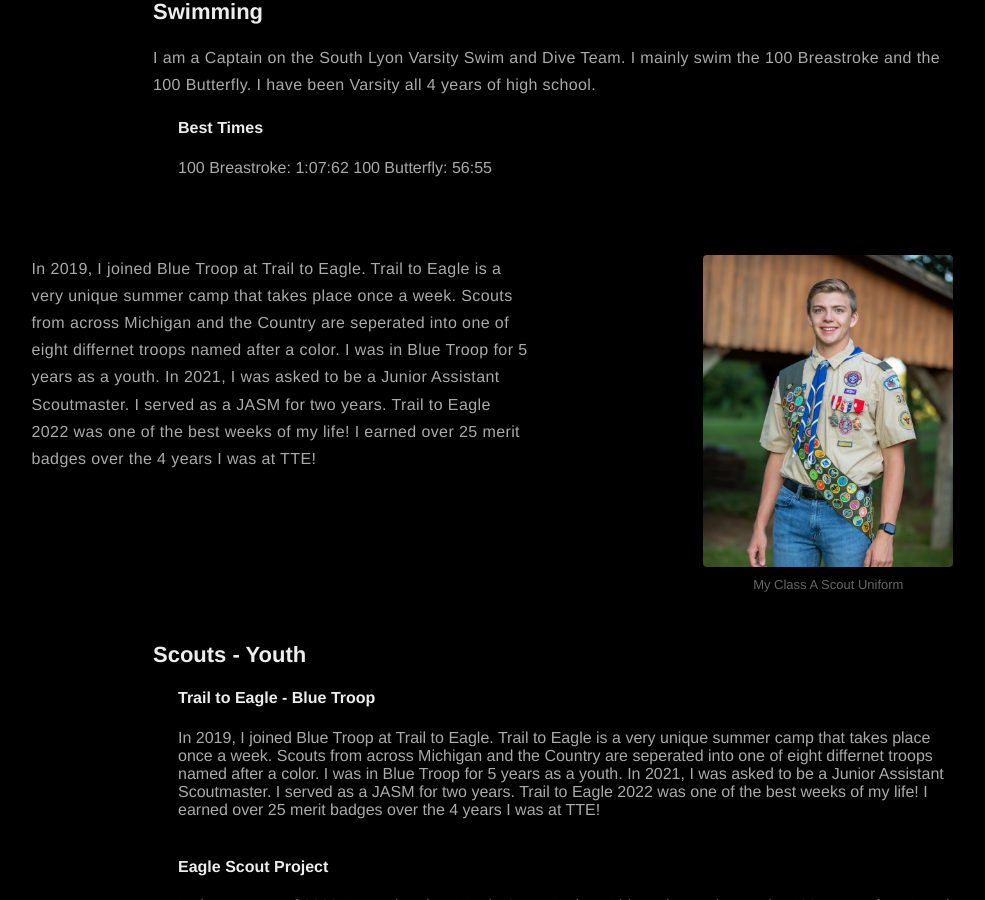
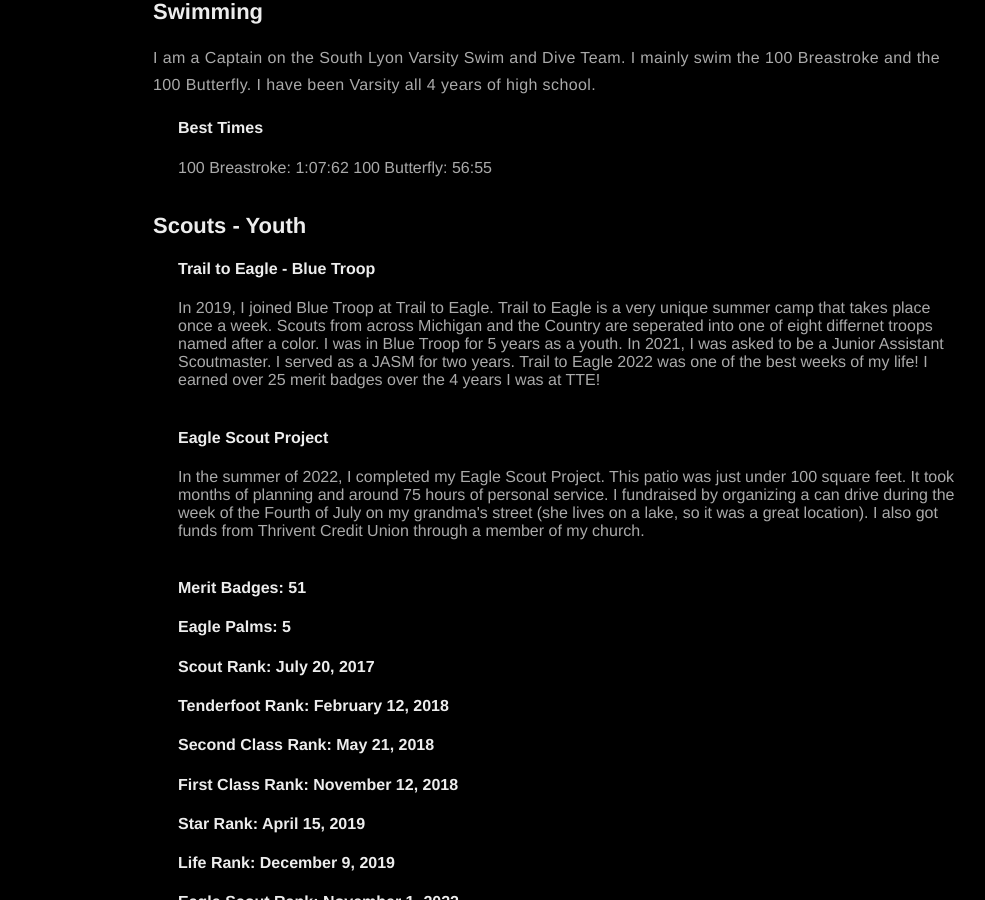
Before and after one commit to JDBurchHuzzah/jdburchhuzzah.github.io, a Jekyll site: the page built from about.md, in a window 1280 px wide and 900 px high, scrolled down 1863 px. Shown: the whole window, without its empty margins (82-1067 px from the left). Built offline with Jekyll 4.4.1, drawn with Linux system fonts in a browser that asks for light colours; nearby versions of some CDN libraries.

Commit message:
Update about.md

```diff
--- a/about.md
+++ b/about.md
@@ -39,17 +39,6 @@
   100 Butterfly: 56:55<br><br>
 </div>
 
-<div class="side-by-side">
-    <div class="toleft">
-        <p>In 2019, I joined Blue Troop at Trail to Eagle. Trail to Eagle is a very unique summer camp that takes place once a week. Scouts from across Michigan and the Country are seperated into one of eight differnet troops named after a color. I was in Blue Troop for 5 years as a youth. In 2021, I was asked to be a Junior Assistant Scoutmaster. I served as a JASM for two years. Trail to Eagle 2022 was one of the best weeks of my life! I earned over 25 merit badges over the 4 years I was at TTE!</p>
-    </div>
-
-    <div class="toright">
-        <img class="image" src="/assets/images/boyscout.jpg" alt="Me in my Scout Uniformt">
-        <figcaption class="caption">My Class A Scout Uniform</figcaption>
-    </div>
-</div>
-
 <h2>Scouts - Youth</h2>
 <div style="margin-left: 25px;">
   <h4>Trail to Eagle - Blue Troop</h4>In 2019, I joined Blue Troop at Trail to Eagle. Trail to Eagle is a very unique summer camp that takes place once a week. Scouts from across Michigan and the Country are seperated into one of eight differnet troops named after a color. I was in Blue Troop for 5 years as a youth. In 2021, I was asked to be a Junior Assistant Scoutmaster. I served as a JASM for two years. Trail to Eagle 2022 was one of the best weeks of my life! I earned over 25 merit badges over the 4 years I was at TTE!<br><br>
```
